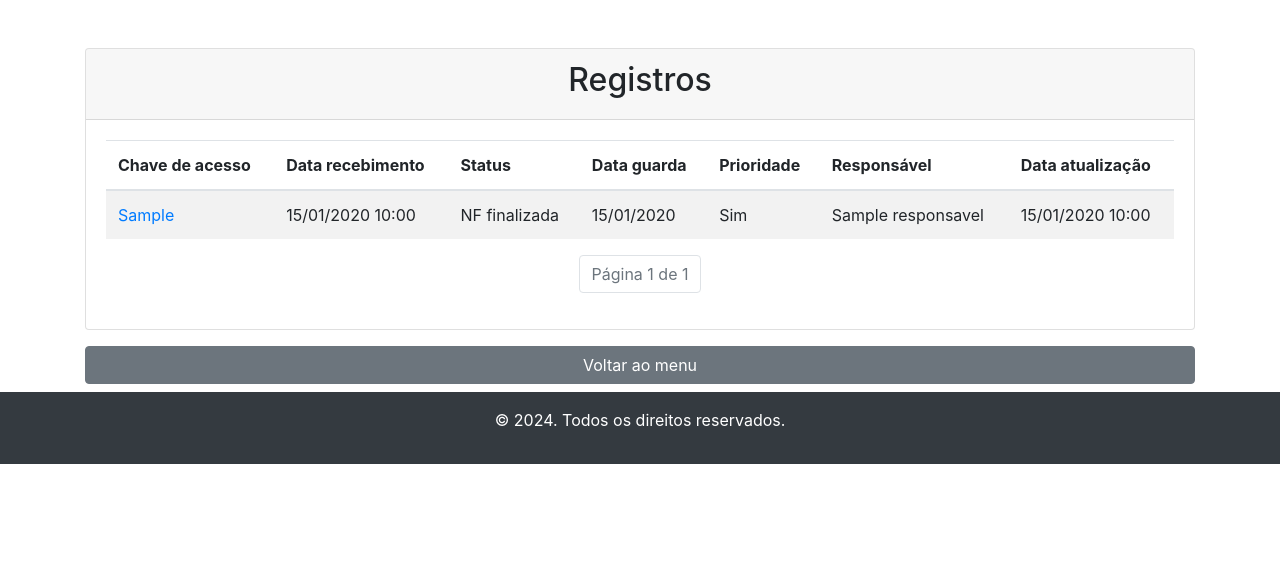
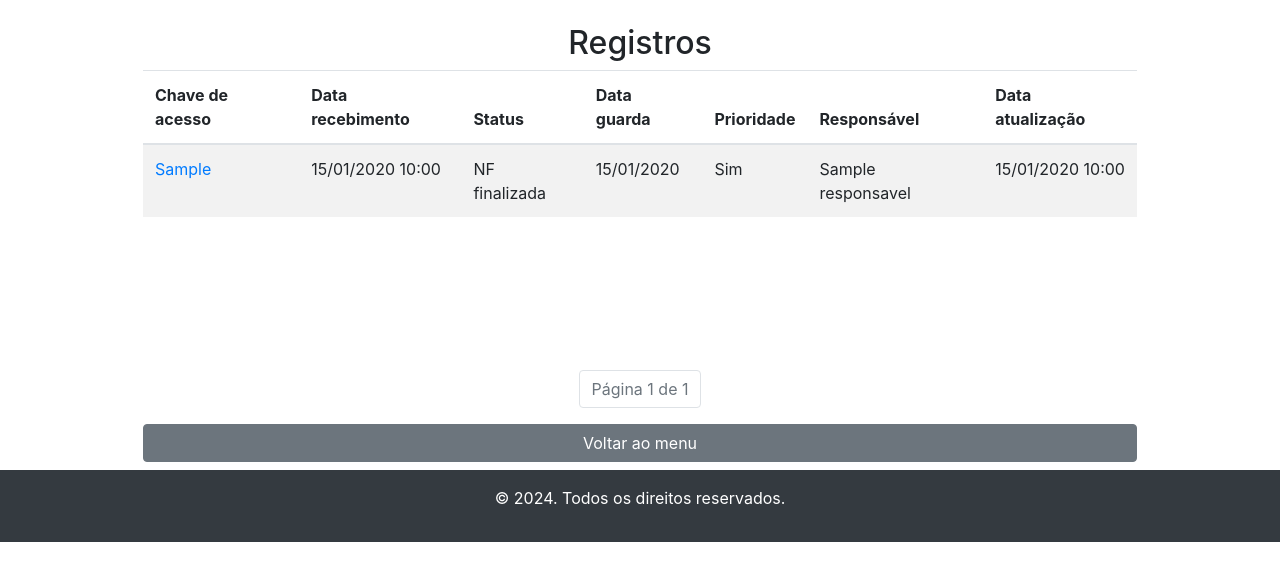
Before and after one commit to vitoroliveirasilva/Recebimento, a Flask app: page /tabela-last-registros in a window 1280 px wide. Shown: the part 144-725 px from the top of the page. Run offline with Flask 3, Linux system fonts and the light colour scheme; a user stored in the database is signed in; tables that the repository leaves empty hold one stand-in row (values such as "Sample post"); some libraries are stand-ins or nearby versions.

Commit message:
Update table last registers html

```diff
--- a/Recebimento/templates/tables/last_registros.html
+++ b/Recebimento/templates/tables/last_registros.html
@@ -4,14 +4,10 @@
 {% set header = "Registros atuais" %}
 
 {% block content %}
-    <div class="container mt-5">
-        <div class="card">
-            <div class="card-header">
+    <div class="container mt-4" style="width: 80vw;">
         <h2 class="text-center">Registros</h2>
-            </div>
-            <div class="card-body">
-                <div class="table-responsive">
-                    <table class="table table-striped">
+        <div class="overflow-auto" style="max-height: 60vh; height: 300px; overflow-x: auto;">
+            <table class="table table-striped w-10; table-layout: fixed;">
                 <thead>
                     <tr>
                         <th>Chave de acesso</th>
@@ -49,8 +45,6 @@
                 {% endif %}
             </ul>
         </nav>
-            </div>
-        </div>
         <div class="mt-3">
             <a href="/" class="btn btn-secondary btn-block">Voltar ao menu</a>
         </div>
```
Lines whose indentation alone changed are shown as unchanged.
